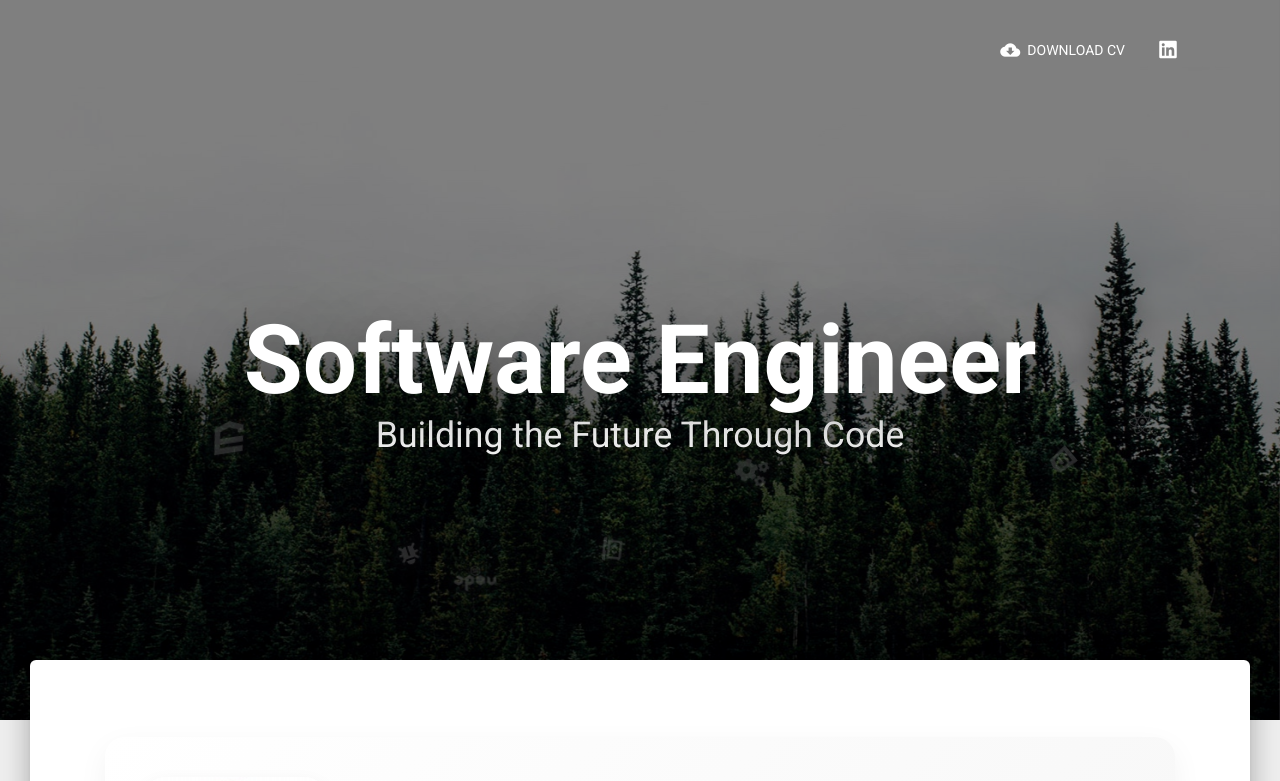
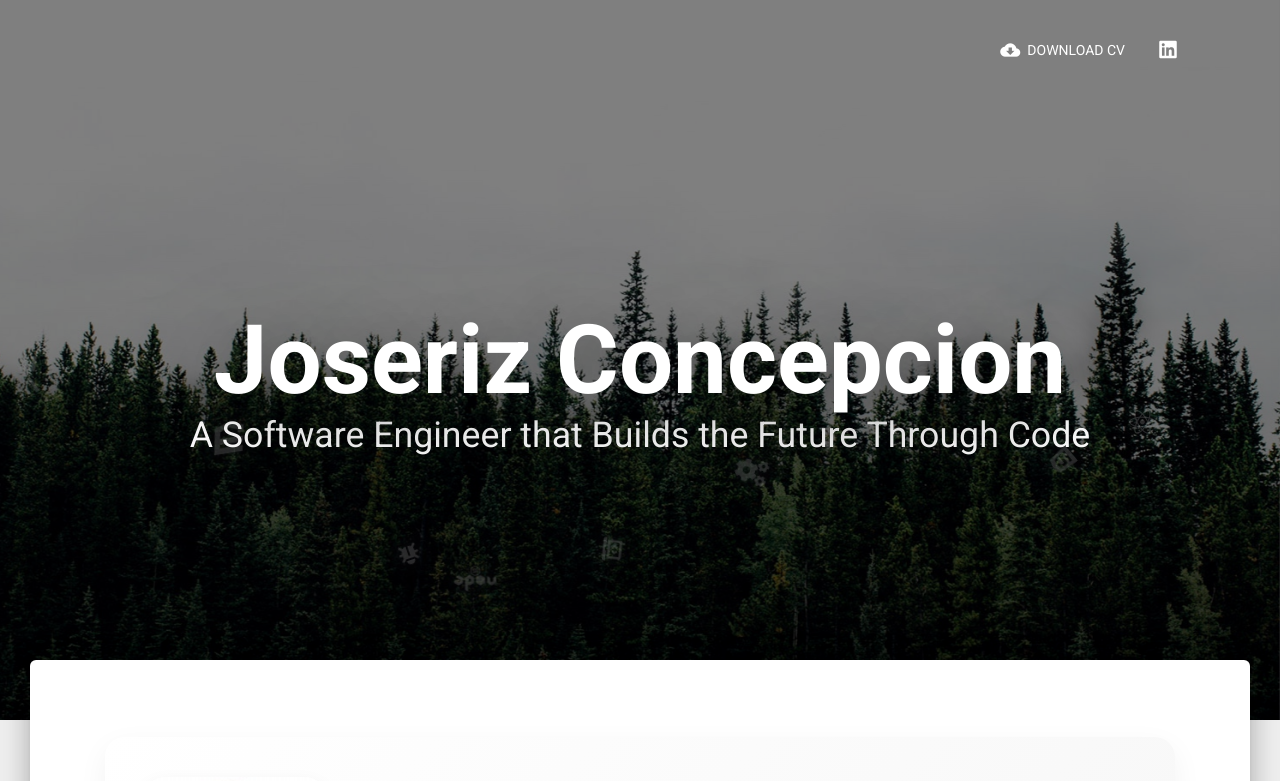
Before and after one commit to riz1103/My-Portfolio, a Vue app: page /profile in a window 1280 px wide. Shown: the top 781 px of the page. Built offline with nearby package versions, Linux system fonts and the light colour scheme.

Commit message:
Update Title with my name

```diff
--- a/src/views/Index.vue
+++ b/src/views/Index.vue
@@ -17,8 +17,8 @@
             <img :src="leaf2" alt="leaf2" class="leaf2" v-show="leafShow" />
             <img :src="leaf1" alt="leaf1" class="leaf1" v-show="leafShow" /> -->
             <div class="brand">
-              <h1>Software Engineer</h1>
-              <h3>Building the Future Through Code</h3>
+              <h1>Joseriz Concepcion</h1>
+              <h3>A Software Engineer that Builds the Future Through Code</h3>
             </div>
           </div>
         </div>
```
